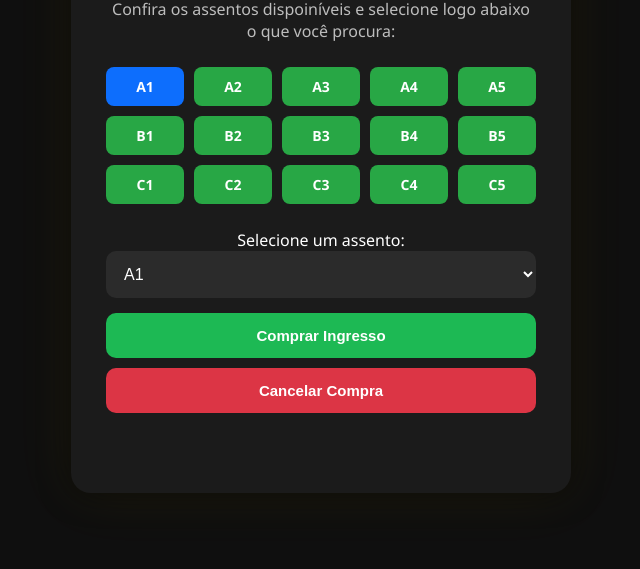
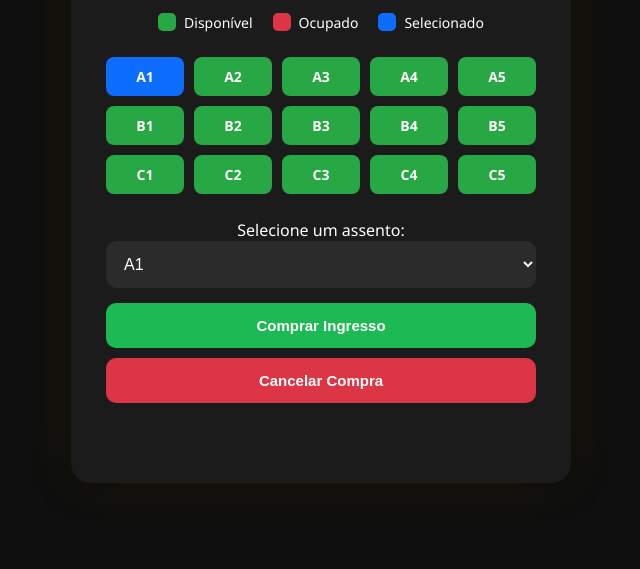
Before and after one commit to marieduardabarbieri/Teste-de-lan-amento-para-Sistema-de-Cinema, a website: page cinema-release/public/index.html in a window 1280 px wide. Shown: the part 231-800 px from the top of the page, without its empty margins (319-959 px from the left). Drawn offline with Linux system fonts and the light colour scheme.

Commit message:
Adição de legenda para status dos assentos
🟩 Disponível
🟥 Ocupado
🟦 Selecionado

```diff
--- a/cinema-release/public/index.html
+++ b/cinema-release/public/index.html
@@ -11,14 +11,28 @@
 
   <body>
     <div class="container">
-      <div class="cinema-screen"></div>
-
-      <h1>Sistema de Cinema</h1>
+      <h1>Cinema</h1>
 
       <p class="subtitulo">
-        Confira os assentos dispoiníveis e selecione logo abaixo o que você
-        procura:
+        Confira os assentos disponíveis e selecione o que você procura:
       </p>
+
+      <div class="legenda">
+        <div class="item-legenda">
+          <span class="quadrado livre"></span>
+          Disponível
+        </div>
+
+        <div class="item-legenda">
+          <span class="quadrado ocupado"></span>
+          Ocupado
+        </div>
+
+        <div class="item-legenda">
+          <span class="quadrado selecionado"></span>
+          Selecionado
+        </div>
+      </div>
 
       <div class="assentos-demo">
         <div class="assento" data-assento="A1">A1</div>
--- a/cinema-release/public/style.css
+++ b/cinema-release/public/style.css
@@ -127,3 +127,36 @@ button {
 .assento.ocupado {
   background: #dc3545;
 }
+
+/*Legenda */
+.legenda {
+  display: flex;
+  justify-content: center;
+  gap: 20px;
+  margin-bottom: 25px;
+  font-size: 14px;
+}
+
+.item-legenda {
+  display: flex;
+  align-items: center;
+  gap: 8px;
+}
+
+.quadrado {
+  width: 18px;
+  height: 18px;
+  border-radius: 5px;
+}
+
+.quadrado.livre {
+  background: #28a745;
+}
+
+.quadrado.ocupado {
+  background: #dc3545;
+}
+
+.quadrado.selecionado {
+  background: #0d6efd;
+}
```
